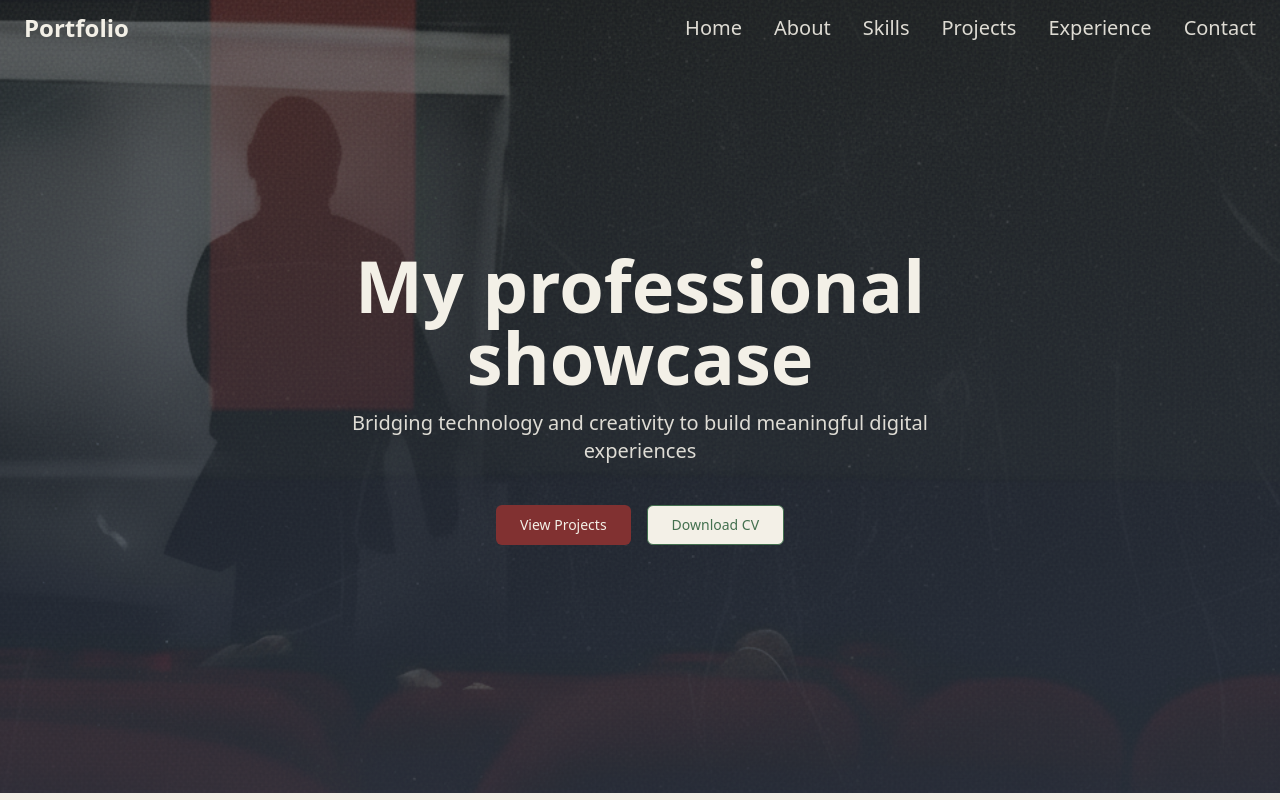
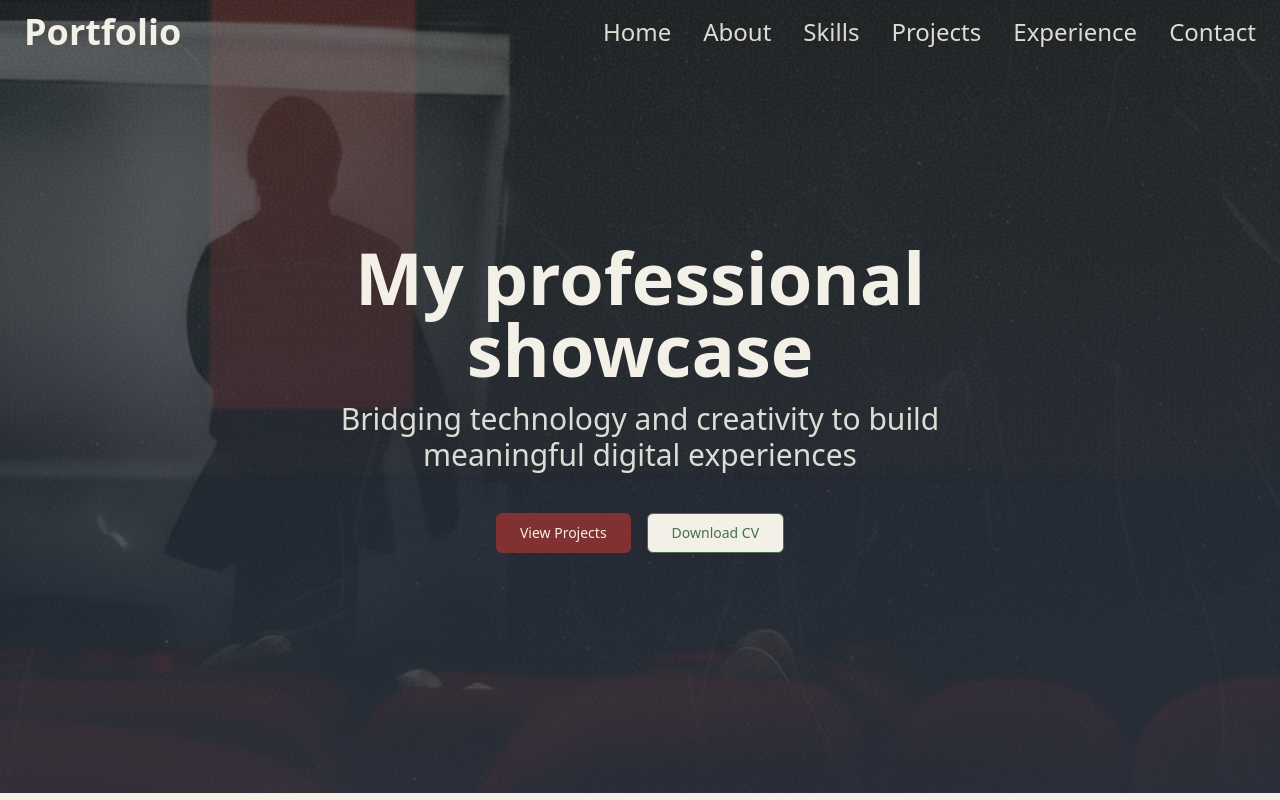
Before and after one commit to annasebedash-creator/anna-sebedach-portfolio, a React (Vite) app: page / in a window 1280 px wide. Shown: the top 800 px of the page. Built offline with nearby package versions, Linux system fonts and the light colour scheme.

Commit message:
Increase font size for desktop

```diff
--- a/src/components/Header.tsx
+++ b/src/components/Header.tsx
@@ -50,7 +50,7 @@ const Header = () => {
     <header className={`fixed top-0 left-0 right-0 z-50 transition-transform duration-300 ${isVisible ? 'translate-y-0' : '-translate-y-full'}`}>
       <div className="container mx-auto px-[24px] py-3">
         <div className="flex items-center justify-between mx-0 px-0 py-0 my-0 rounded-none">
-          <div className="text-2xl font-bold text-ivory">
+          <div className="text-3xl lg:text-4xl font-bold text-ivory">
             Portfolio
           </div>
 
@@ -60,7 +60,7 @@ const Header = () => {
               <a
                 key={item.label}
                 href={item.href}
-                className="text-ivory/90 hover:text-ivory transition-colors duration-200 font-medium text-xl"
+                className="text-ivory/90 hover:text-ivory transition-colors duration-200 font-medium text-xl lg:text-2xl"
               >
                 {item.label}
               </a>
--- a/src/components/Hero.tsx
+++ b/src/components/Hero.tsx
@@ -17,7 +17,7 @@ const Hero = () => {
         <div className="absolute inset-0 flex items-center justify-center">
           <div className="text-center space-y-4 max-w-4xl mx-auto px-6">
             <h1 className="hero-title text-4xl md:text-6xl lg:text-7xl font-bold text-ivory leading-tight">My professional showcase</h1>
-            <p className="hero-sub text-lg md:text-xl text-ivory/90 max-w-2xl mx-auto">
+            <p className="hero-sub text-xl md:text-2xl lg:text-3xl text-ivory/90 max-w-2xl mx-auto">
               Bridging technology and creativity to build meaningful digital experiences
             </p>
 
```
